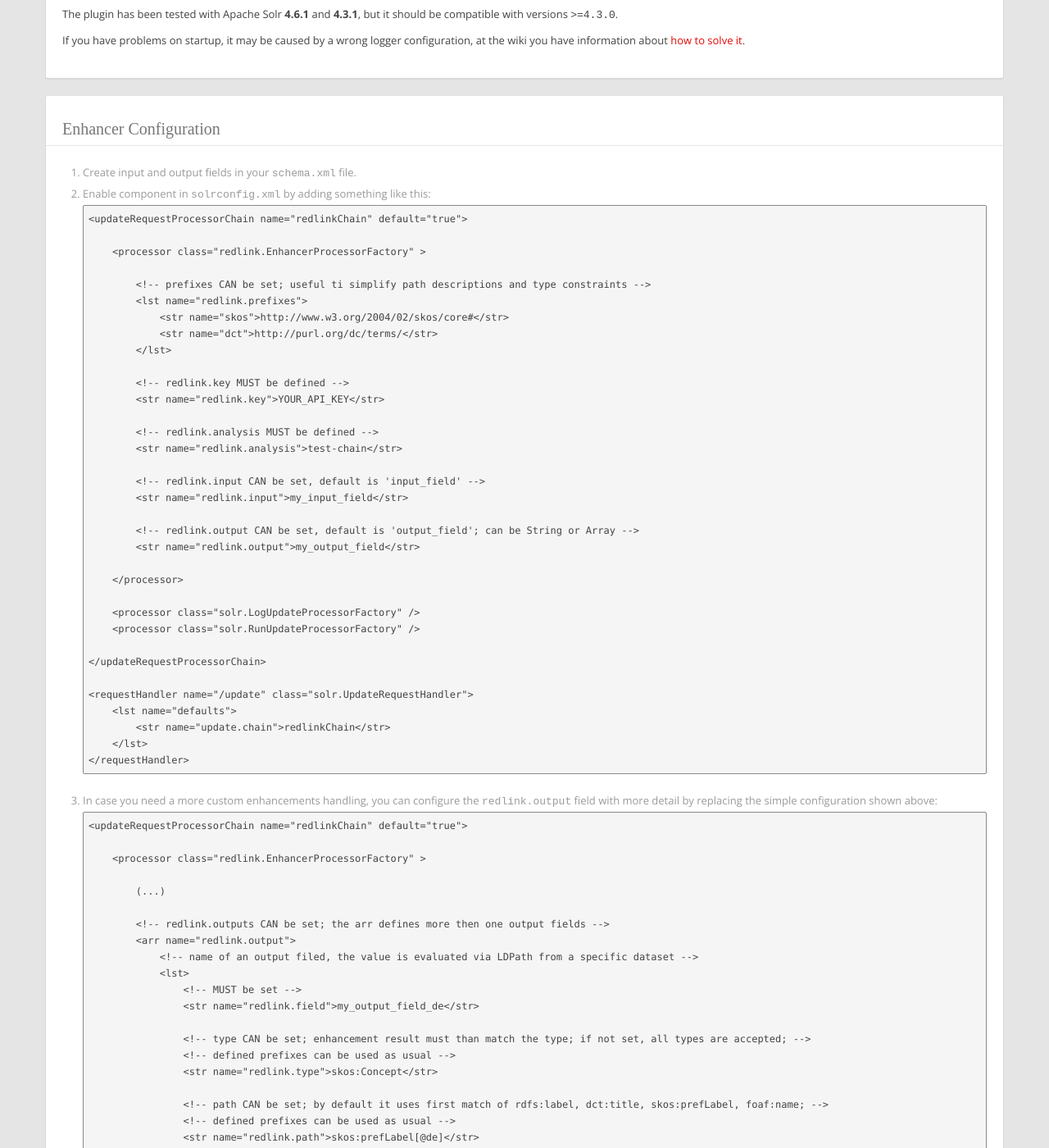
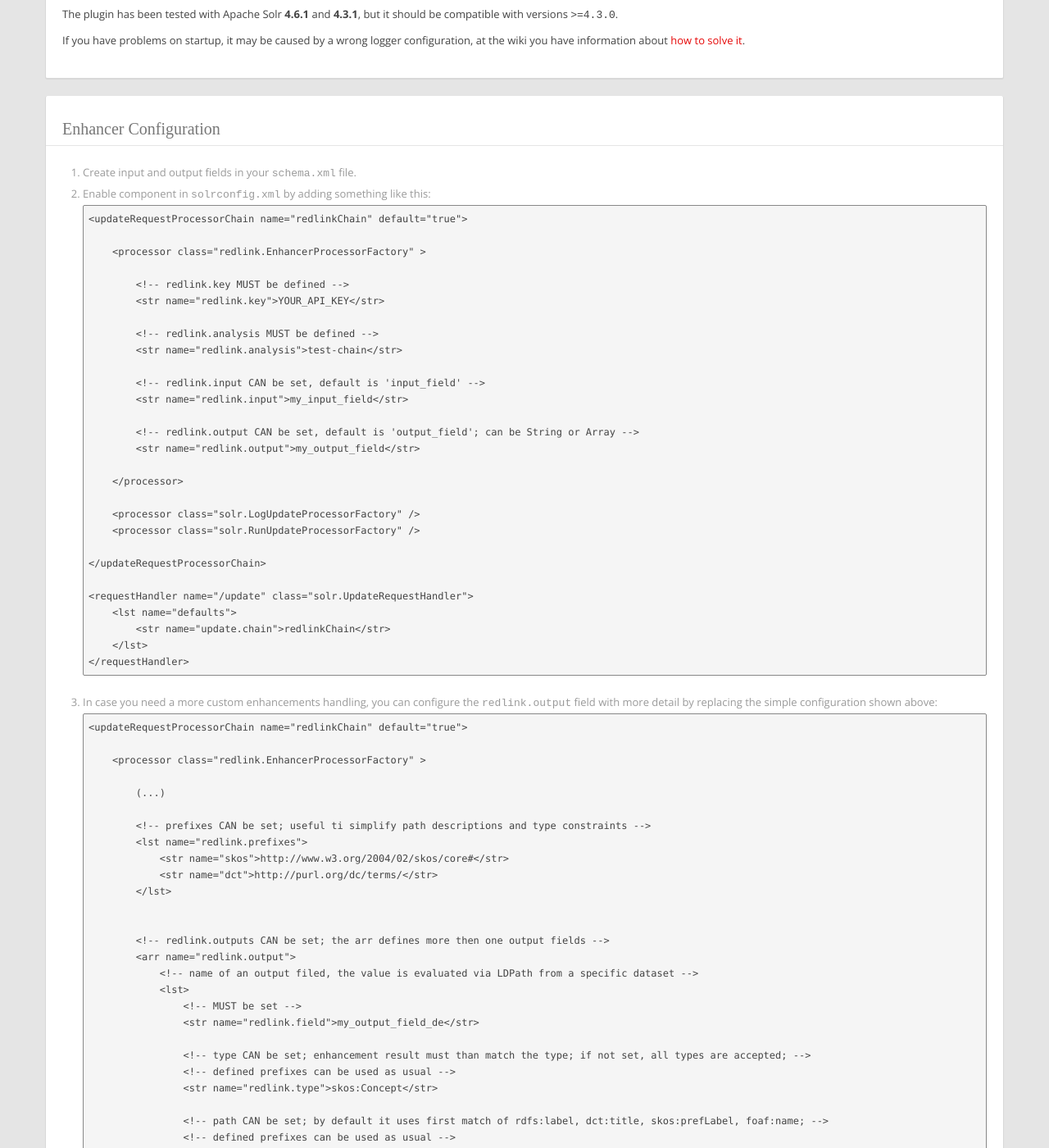
Before and after one commit to redlink-gmbh/redlink-gmbh.github.io, a Jekyll site: the page built from plugins/solr.html, in a window 1280 px wide and 1400 px high, scrolled down 643 px. Shown: the whole window at 82% size. Built offline with Jekyll 4.4.1, drawn with Linux system fonts in a browser that asks for light colours; comment, search, counter and statistics services are not loaded; part of the change alters nothing that is shown; some of the changed text lies outside the part shown.

```diff
--- a/plugins/solr.html
+++ b/plugins/solr.html
@@ -108,12 +108,6 @@ title: Solr Plugin
 
     &lt;processor class="redlink.EnhancerProcessorFactory" &gt;
 
-        &lt;!-- prefixes CAN be set; useful ti simplify path descriptions and type constraints --&gt;
-        &lt;lst name="redlink.prefixes"&gt;
-            &lt;str name="skos"&gt;http://www.w3.org/2004/02/skos/core#&lt;/str&gt;
-            &lt;str name="dct"&gt;http://purl.org/dc/terms/&lt;/str&gt;
-        &lt;/lst&gt;
-
         &lt;!-- redlink.key MUST be defined --&gt;
         &lt;str name="redlink.key"&gt;YOUR_API_KEY&lt;/str&gt;
 
@@ -147,6 +141,13 @@ title: Solr Plugin
     &lt;processor class="redlink.EnhancerProcessorFactory" &gt;
 
         (...)
+
+        &lt;!-- prefixes CAN be set; useful ti simplify path descriptions and type constraints --&gt;
+        &lt;lst name="redlink.prefixes"&gt;
+            &lt;str name="skos"&gt;http://www.w3.org/2004/02/skos/core#&lt;/str&gt;
+            &lt;str name="dct"&gt;http://purl.org/dc/terms/&lt;/str&gt;
+        &lt;/lst&gt;
+
 
         &lt;!-- redlink.outputs CAN be set; the arr defines more then one output fields --&gt;
         &lt;arr name="redlink.output"&gt;
```
